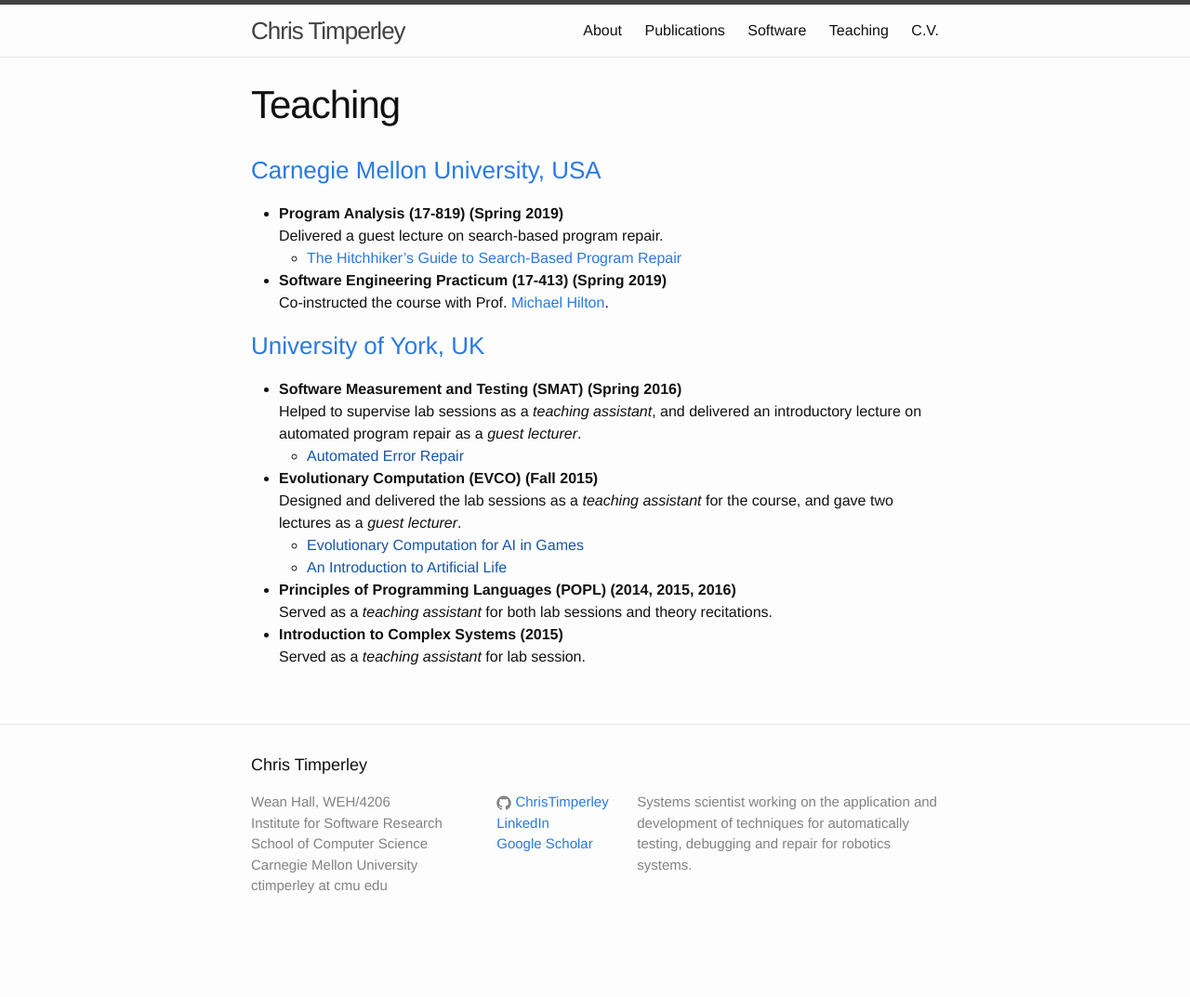
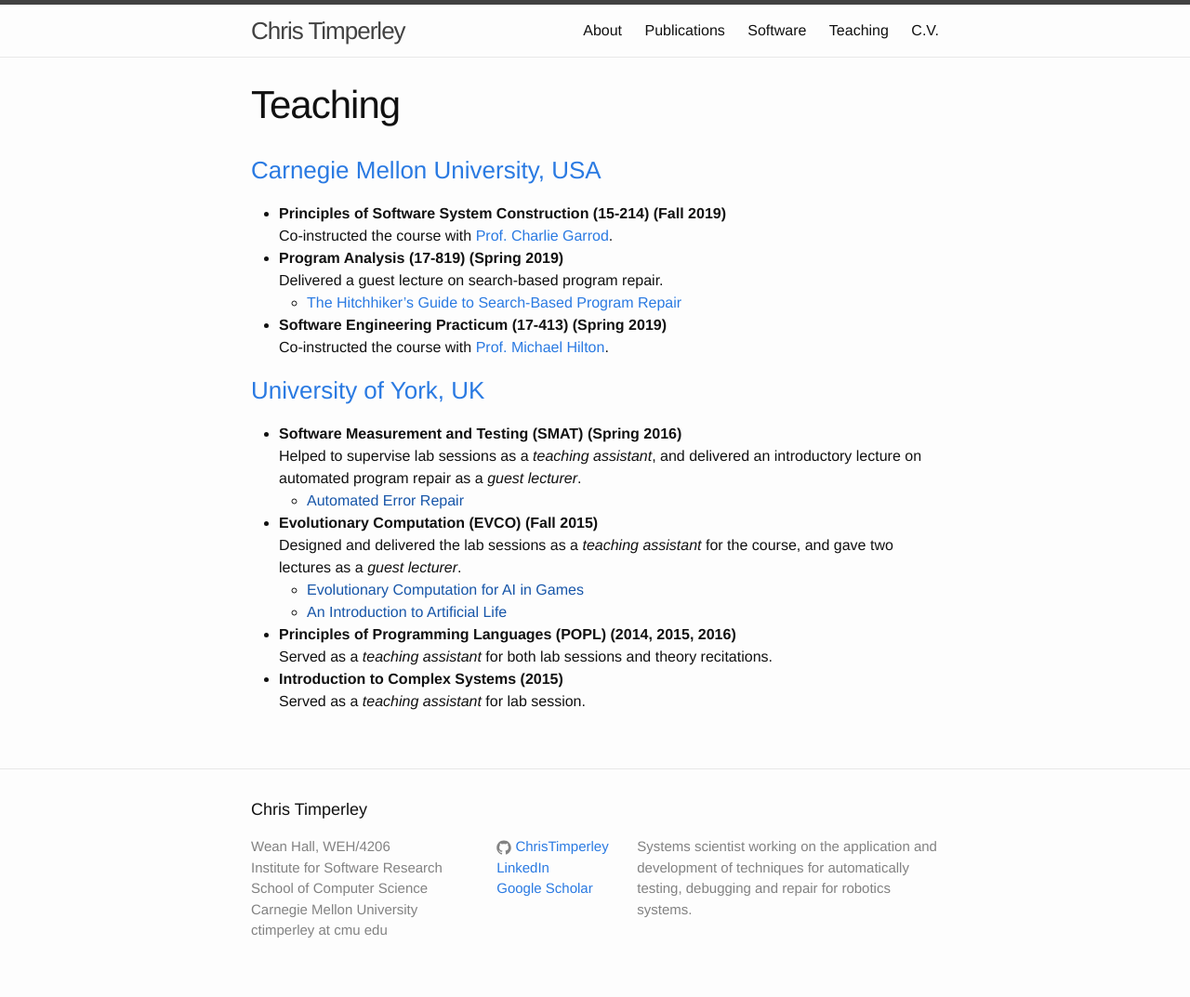
Before and after one commit to ChrisTimperley/ChrisTimperley.github.io, a Jekyll site: the page built from teaching.md, in a window 1280 px wide. Shown: the whole page at 93% size. Built offline with Jekyll 4.4.1, drawn with Linux system fonts in a browser that asks for light colours; nearby versions of some CDN libraries; before the commit the page ends 1025 px from its top, so only the background shows below that.

Commit message:
added fall 2019 teaching

```diff
--- a/teaching.md
+++ b/teaching.md
@@ -6,11 +6,13 @@ permalink: /teaching/
 
 ### [Carnegie Mellon University, USA](https://www.cmu.edu/)
 
+* **Principles of Software System Construction (15-214) (Fall 2019)**<br/>
+  Co-instructed the course with [Prof. Charlie Garrod](https://www.cs.cmu.edu/~charlie/).
 * **Program Analysis (17-819) (Spring 2019)**<br/>
   Delivered a guest lecture on search-based program repair.
   * [The Hitchhiker's Guide to Search-Based Program Repair](http://www.cs.cmu.edu/~aldrich/courses/17-355-19sp/notes/slides24-program-repair.pdf)
 * **Software Engineering Practicum (17-413) (Spring 2019)**<br/>
-  Co-instructed the course with Prof. [Michael Hilton](https://www.cs.cmu.edu/~mhilton/).
+  Co-instructed the course with [Prof. Michael Hilton](https://www.cs.cmu.edu/~mhilton/).
 
 
 ### [University of York, UK](https://www.york.ac.uk/)
```
